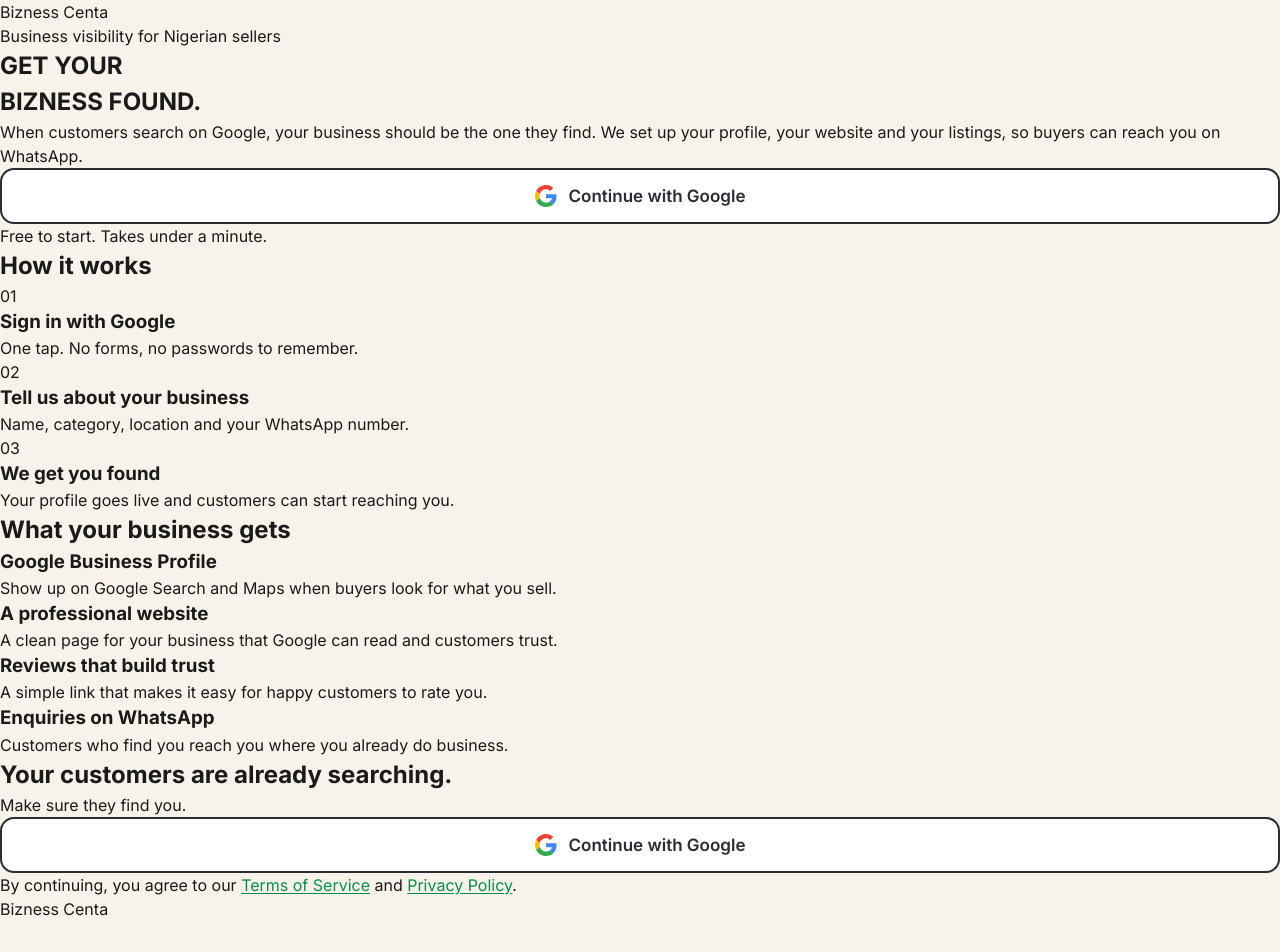
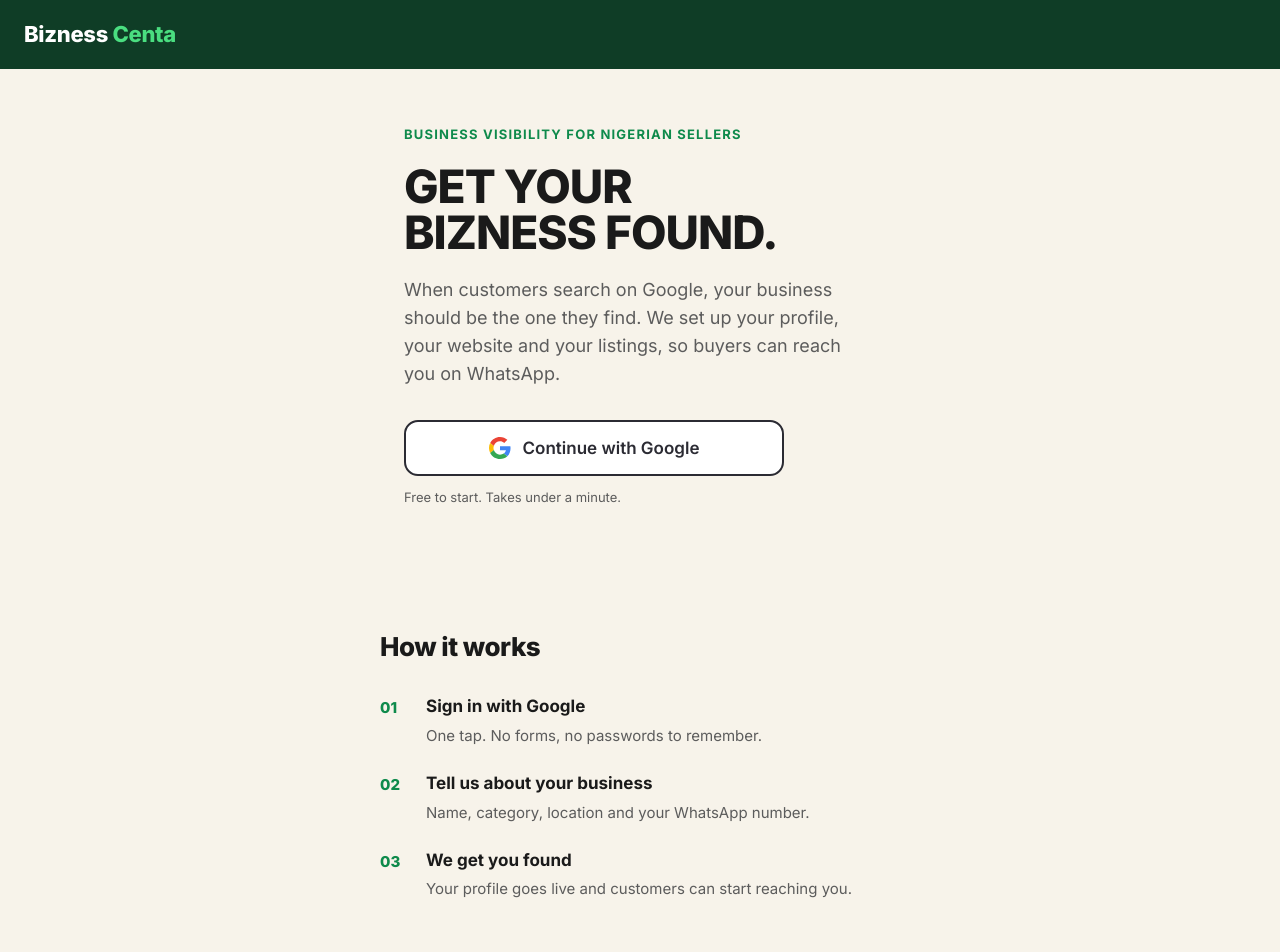
Before and after one commit to AfroDegen/BiznessCenta-Frontend, a React (Vite) app: page / in a window 1280 px wide. Shown: the top 952 px of the page. Before the commit the page ends 921 px from the top, so only its background shows below. Built offline with nearby package versions, Linux system fonts and the light colour scheme; no server answers.

Commit message:
Update styles.css

```diff
--- a/src/styles.css
+++ b/src/styles.css
@@ -300,3 +300,191 @@ a {
   color: var(--muted);
   margin-top: 32px;
 }
+/* ---------- LANDING PAGE ---------- */
+
+.lp {
+  min-height: 100vh;
+  background: var(--beige);
+}
+
+.lp-header {
+  background: #0f3d26;
+  padding: 18px 24px;
+  position: sticky;
+  top: 0;
+  z-index: 10;
+}
+
+.lp-brand {
+  font-size: 22px;
+  font-weight: 800;
+  letter-spacing: -0.3px;
+}
+
+.lp-brand-white { color: #ffffff; }
+.lp-brand-green { color: #4ade80; }
+
+.lp-hero {
+  max-width: 520px;
+  margin: 0 auto;
+  padding: 56px 24px 64px;
+  text-align: left;
+}
+
+.lp-eyebrow {
+  font-size: 13px;
+  font-weight: 700;
+  text-transform: uppercase;
+  letter-spacing: 1.2px;
+  color: var(--green);
+  margin-bottom: 18px;
+}
+
+.lp-title {
+  font-size: 46px;
+  font-weight: 800;
+  line-height: 1.02;
+  letter-spacing: -1px;
+  color: var(--ink);
+  margin-bottom: 20px;
+}
+
+.lp-sub {
+  font-size: 18px;
+  line-height: 1.55;
+  color: var(--muted);
+  margin-bottom: 32px;
+}
+
+.lp-cta {
+  max-width: 380px;
+}
+
+.lp-cta-note {
+  font-size: 13px;
+  color: var(--muted);
+  margin-top: 12px;
+}
+
+.lp-section {
+  padding: 56px 24px;
+}
+
+.lp-section > * {
+  max-width: 520px;
+  margin-left: auto;
+  margin-right: auto;
+}
+
+.lp-section-alt {
+  background: #ffffff;
+  border-top: 1px solid var(--line);
+  border-bottom: 1px solid var(--line);
+}
+
+.lp-h2 {
+  font-size: 26px;
+  font-weight: 800;
+  letter-spacing: -0.5px;
+  margin-bottom: 28px;
+}
+
+.lp-steps {
+  display: flex;
+  flex-direction: column;
+  gap: 24px;
+}
+
+.lp-step {
+  display: flex;
+  gap: 18px;
+  align-items: flex-start;
+}
+
+.lp-step-n {
+  font-size: 15px;
+  font-weight: 800;
+  color: var(--green);
+  min-width: 28px;
+  padding-top: 3px;
+}
+
+.lp-step h3,
+.lp-feature h3 {
+  font-size: 17px;
+  font-weight: 700;
+  margin-bottom: 4px;
+}
+
+.lp-step p,
+.lp-feature p {
+  font-size: 15px;
+  color: var(--muted);
+  line-height: 1.55;
+}
+
+.lp-features {
+  display: flex;
+  flex-direction: column;
+  gap: 24px;
+}
+
+.lp-feature {
+  padding-left: 16px;
+  border-left: 3px solid var(--green);
+}
+
+.lp-final {
+  background: #0f3d26;
+  color: #ffffff;
+  padding: 64px 24px;
+  text-align: left;
+}
+
+.lp-final > * {
+  max-width: 520px;
+  margin-left: auto;
+  margin-right: auto;
+}
+
+.lp-final h2 {
+  font-size: 30px;
+  font-weight: 800;
+  line-height: 1.12;
+  letter-spacing: -0.6px;
+  margin-bottom: 8px;
+}
+
+.lp-final p {
+  font-size: 17px;
+  color: #cfe9da;
+  margin-bottom: 28px;
+}
+
+.lp-final .lp-cta {
+  margin-left: auto;
+  margin-right: auto;
+  width: 100%;
+  max-width: 520px;
+}
+
+.lp-final .google-btn {
+  max-width: 380px;
+}
+
+.lp-footer {
+  padding: 32px 24px 48px;
+  max-width: 520px;
+  margin: 0 auto;
+}
+
+.lp-footer p {
+  font-size: 13px;
+  color: var(--muted);
+  line-height: 1.6;
+}
+
+.lp-copy {
+  margin-top: 12px;
+  font-weight: 600;
+}
```
